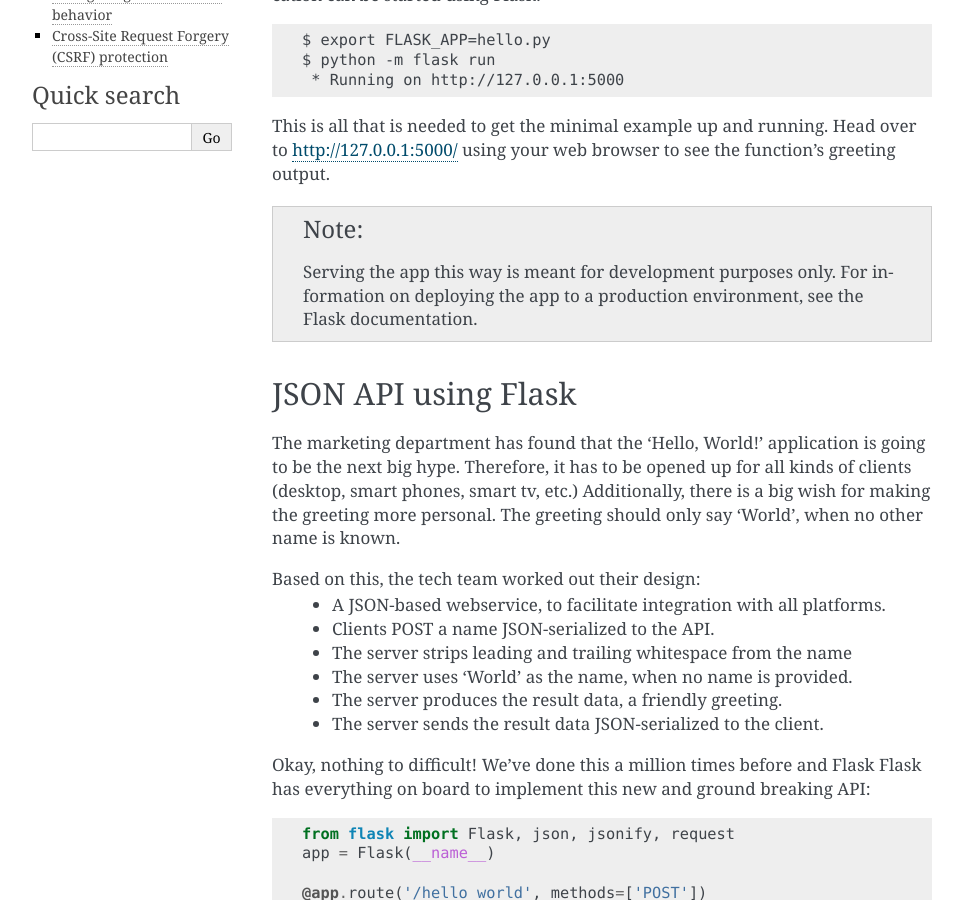
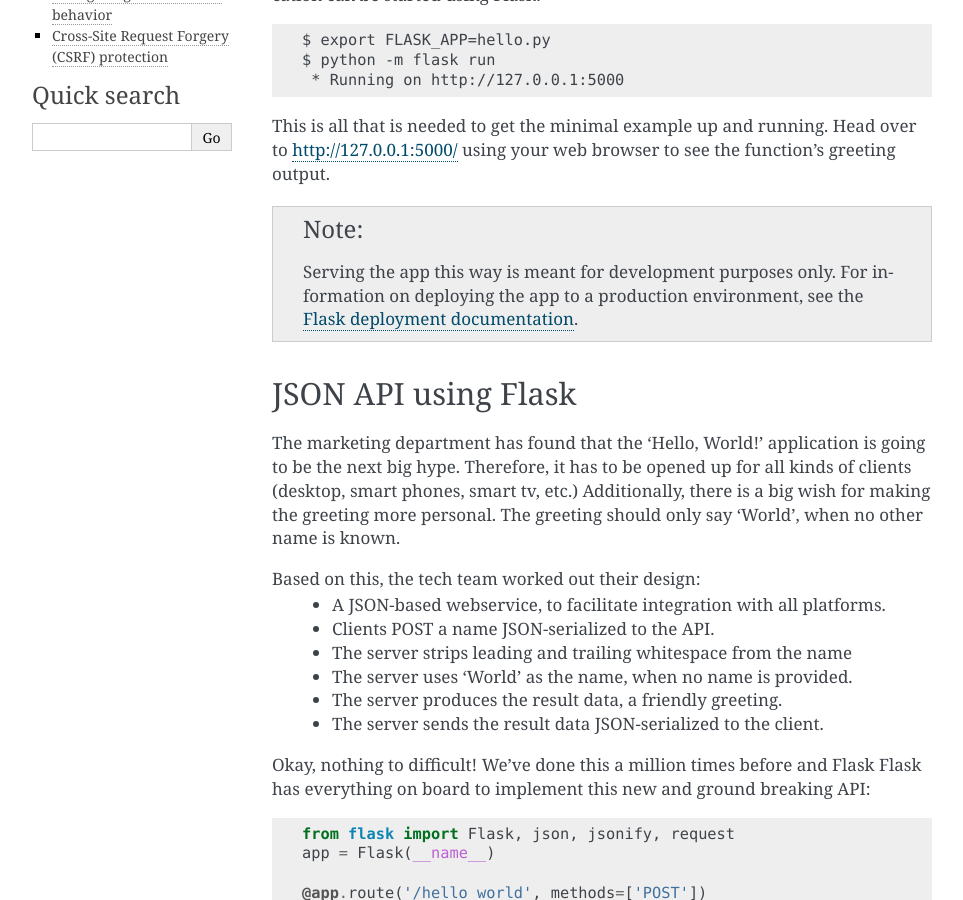
Before and after one commit to mmakaay/flask_micron, a Sphinx documentation site: the page built from docs/users/quickstart.rst, in a window 1280 px wide and 900 px high, scrolled down 543 px. Shown: the whole window, without its empty margins (148-1111 px from the left). Built offline with Sphinx 7.4.7, drawn with Linux system fonts in a browser that asks for light colours; some of the changed text lies outside the part shown.

```diff
--- a/docs/users/quickstart.rst
+++ b/docs/users/quickstart.rst
@@ -37,8 +37,8 @@
 .. note::
 
   Serving the app this way is meant for development purposes only.
-  For information on deploying the app to a production environment, see
-  the Flask documentation.
+  For information on deploying the app to a production environment, see the
+  `Flask deployment documentation <http://flask.pocoo.org/docs/deploying>`_.
 
 .. _user_api_using_flask:
 
```
Also changed, not shown: other parts of docs/users/quickstart.rst (+3 -0 lines), setup.py (+5 -4 lines), README.rst (line endings or trailing spaces), 1 other file.
